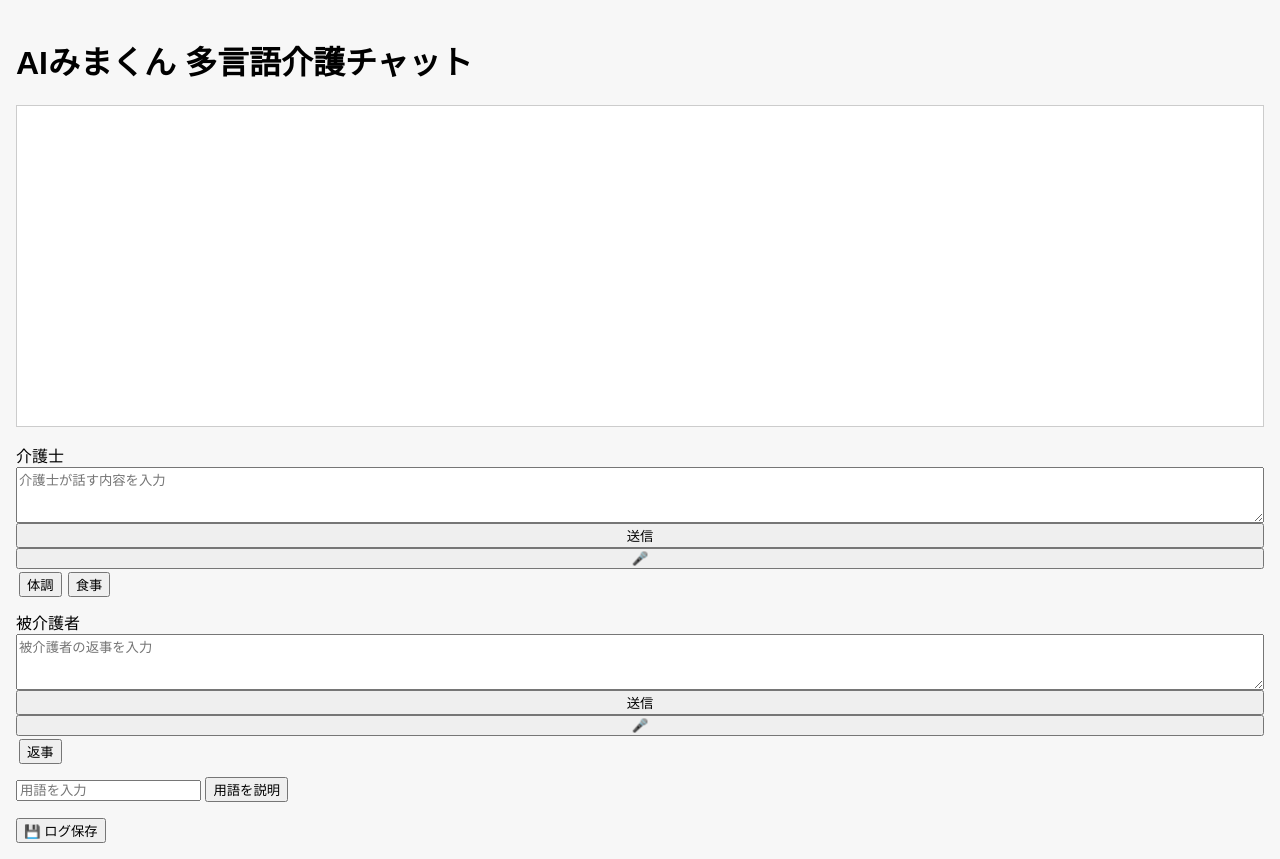
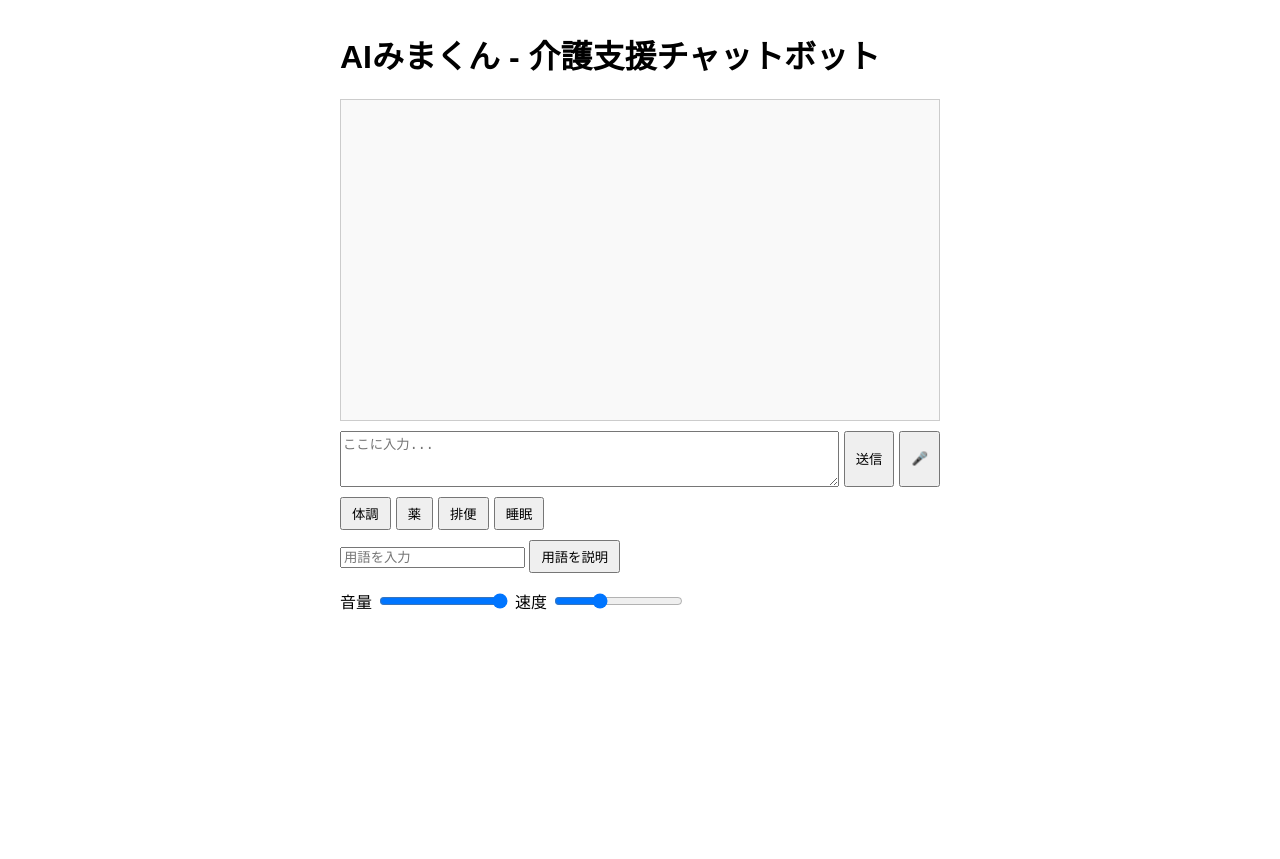
Before and after one commit to MitsunoriFukuchi692/KigosienChatbot_0621, a Flask app: page / in a window 1280 px wide. After the commit the page ends 610 px from the top, so only its background shows below. Run offline with Flask 3, Linux system fonts and the light colour scheme.

Commit message:
テンプレート追加・スマホ対応・TTS調整対応

```diff
--- a/static/css/styles.css
+++ b/static/css/styles.css
@@ -1,46 +1,44 @@
+
 body {
   font-family: sans-serif;
-  background: #f7f7f7;
   margin: 0;
-  padding: 1em;
+  padding: 0;
+}
+.container {
+  max-width: 600px;
+  margin: auto;
+  padding: 10px;
 }
 .chat-container {
   height: 300px;
-  overflow-y: auto;
-  background: white;
+  overflow-y: scroll;
   border: 1px solid #ccc;
   padding: 10px;
-  margin-bottom: 1em;
+  background: #f9f9f9;
 }
-.chat-bubble {
-  padding: 8px;
-  margin: 5px;
-  border-radius: 10px;
-  max-width: 80%;
-}
-.chat-bubble.caregiver {
-  background-color: #d0e6ff;
-  text-align: left;
-}
-.chat-bubble.patient {
-  background-color: #fff3b0;
-  text-align: right;
-}
-.input-container {
+.controls {
   display: flex;
-  flex-direction: column;
-  gap: 10px;
-}
-.input-section {
-  display: flex;
-  flex-direction: column;
+  gap: 5px;
+  margin-top: 10px;
 }
 textarea {
+  flex: 1;
   height: 50px;
 }
-.template-panel button {
-  margin: 3px;
+button {
+  padding: 5px 10px;
 }
-.term-section {
+.template-buttons, .phrase-options, .tts-controls {
   margin-top: 10px;
+  display: flex;
+  gap: 5px;
+  flex-wrap: wrap;
 }
+@media screen and (max-width: 600px) {
+  .controls, .template-buttons, .phrase-options {
+    flex-direction: column;
+  }
+  textarea {
+    height: 80px;
+  }
+}
--- a/static/js/chatbot.js
+++ b/static/js/chatbot.js
@@ -1,87 +1,81 @@
-let chatContainer = document.getElementById("chat-container");
-let termResult = document.getElementById("term-result");
 
-function sendMessage(role) {
-  const input = document.getElementById(`input-${role}`);
-  const message = input.value.trim();
-  if (!message) return;
+const userInput = document.getElementById("user-input");
+const sendButton = document.getElementById("send-button");
+const micButton = document.getElementById("mic-button");
+const chatContainer = document.getElementById("chat-container");
+const explainButton = document.getElementById("explain-button");
+const termInput = document.getElementById("term-input");
+const termExplanation = document.getElementById("term-explanation");
+const phraseOptions = document.getElementById("phrase-options");
 
-  const bubble = document.createElement("div");
-  bubble.className = `chat-bubble ${role}`;
-  bubble.textContent = `${role === "caregiver" ? "介護士" : "被介護者"}：${message}`;
-  chatContainer.appendChild(bubble);
+const volumeControl = document.getElementById("volume");
+const rateControl = document.getElementById("rate");
+
+const templates = {
+  "体調": ["体調はどうですか？", "気になる所はありますか？"],
+  "薬": ["薬は飲みましたか？", "飲み忘れはありませんか？"],
+  "排便": ["今日は排便がありましたか？", "便の調子はどうですか？"],
+  "睡眠": ["昨夜はよく眠れましたか？", "今朝は何時に起きましたか？"]
+};
+
+document.querySelectorAll(".category-button").forEach(button => {
+  button.addEventListener("click", () => {
+    const category = button.dataset.category;
+    phraseOptions.innerHTML = "";
+    templates[category].forEach(phrase => {
+      const p = document.createElement("button");
+      p.textContent = phrase;
+      p.addEventListener("click", () => {
+        userInput.value = phrase;
+      });
+      phraseOptions.appendChild(p);
+    });
+  });
+});
+
+sendButton.onclick = () => {
+  const text = userInput.value;
+  if (!text) return;
+  appendMessage("👤", text);
+  fetch("/chat", {
+    method: "POST",
+    headers: {'Content-Type': 'application/json'},
+    body: JSON.stringify({message: text})
+  })
+  .then(res => res.json())
+  .then(data => {
+    appendMessage("🤖", data.response);
+    speakText(data.response);
+  });
+  userInput.value = "";
+};
+
+function appendMessage(sender, text) {
+  const msg = document.createElement("div");
+  msg.className = "message";
+  msg.innerHTML = `<strong>${sender}</strong>: ${text}`;
+  chatContainer.appendChild(msg);
   chatContainer.scrollTop = chatContainer.scrollHeight;
-  input.value = "";
-
-  // 音声読み上げ
-  const utter = new SpeechSynthesisUtterance(message);
-  utter.lang = "ja-JP";
-  speechSynthesis.speak(utter);
 }
 
-function startRecognition(role) {
-  if (!('webkitSpeechRecognition' in window)) return;
-  const recognition = new webkitSpeechRecognition();
-  recognition.lang = "ja-JP";
-  recognition.start();
-  recognition.onresult = function (e) {
-    document.getElementById(`input-${role}`).value = e.results[0][0].transcript;
-  };
-}
-
-function explainTerm() {
-  const term = document.getElementById("term-input").value.trim();
+explainButton.onclick = () => {
+  const term = termInput.value;
   if (!term) return;
   fetch("/explain", {
     method: "POST",
-    headers: { "Content-Type": "application/json" },
-    body: JSON.stringify({ term })
+    headers: {'Content-Type': 'application/json'},
+    body: JSON.stringify({term})
   })
   .then(res => res.json())
   .then(data => {
-    termResult.textContent = data.explanation || "説明できませんでした。";
+    termExplanation.textContent = data.explanation;
+    speakText(data.explanation);
   });
-}
-
-function saveLog() {
-  const lines = Array.from(chatContainer.children).map(div => div.textContent);
-  const blob = new Blob([lines.join("\n")], { type: "text/plain" });
-  const a = document.createElement("a");
-  a.href = URL.createObjectURL(blob);
-  a.download = "chat_log.txt";
-  a.click();
-}
-
-// テンプレート例（カテゴリ毎に追加可能）
-const templates = {
-  caregiver: {
-    "体調": ["体調はどうですか？", "痛みはありますか？"],
-    "食事": ["ご飯は食べましたか？", "食欲はありますか？"]
-  },
-  patient: {
-    "返事": ["はい、元気です", "いいえ、少し痛いです"]
-  }
 };
 
-function loadTemplates() {
-  ["caregiver", "patient"].forEach(role => {
-    const container = document.getElementById(`${role}-templates`);
-    Object.entries(templates[role]).forEach(([category, phrases]) => {
-      const btn = document.createElement("button");
-      btn.textContent = category;
-      btn.onclick = () => {
-        container.innerHTML = "";
-        phrases.forEach(phrase => {
-          const sub = document.createElement("button");
-          sub.textContent = phrase;
-          sub.onclick = () => {
-            document.getElementById(`input-${role}`).value = phrase;
-          };
-          container.appendChild(sub);
-        });
-      };
-      container.appendChild(btn);
-    });
-  });
+function speakText(text) {
+  const utterance = new SpeechSynthesisUtterance(text);
+  utterance.volume = parseFloat(volumeControl.value);
+  utterance.rate = parseFloat(rateControl.value);
+  speechSynthesis.speak(utterance);
 }
-document.addEventListener("DOMContentLoaded", loadTemplates);
--- a/templates/index.html
+++ b/templates/index.html
@@ -1,41 +1,38 @@
+
 <!DOCTYPE html>
 <html lang="ja">
 <head>
-  <meta charset="UTF-8">
-  <title>AIみまくん介護チャット</title>
-  <link rel="stylesheet" href="/static/css/styles.css">
+  <meta charset="UTF-8" />
+  <meta name="viewport" content="width=device-width, initial-scale=1.0"/>
+  <title>介護支援チャットボット</title>
+  <link rel="stylesheet" href="/static/css/styles.css" />
 </head>
 <body>
-  <h1>AIみまくん 多言語介護チャット</h1>
-
-  <div class="chat-container" id="chat-container"></div>
-
-  <div class="input-container">
-    <div class="input-section caregiver">
-      <label>介護士</label>
-      <textarea id="input-caregiver" placeholder="介護士が話す内容を入力"></textarea>
-      <button onclick="sendMessage('caregiver')">送信</button>
-      <button onclick="startRecognition('caregiver')">🎤</button>
-      <div id="caregiver-templates" class="template-panel"></div>
+  <div class="container">
+    <h1>AIみまくん - 介護支援チャットボット</h1>
+    <div class="chat-container" id="chat-container"></div>
+    <div class="controls">
+      <textarea id="user-input" placeholder="ここに入力..."></textarea>
+      <button id="send-button">送信</button>
+      <button id="mic-button">🎤</button>
     </div>
-
-    <div class="input-section patient">
-      <label>被介護者</label>
-      <textarea id="input-patient" placeholder="被介護者の返事を入力"></textarea>
-      <button onclick="sendMessage('patient')">送信</button>
-      <button onclick="startRecognition('patient')">🎤</button>
-      <div id="patient-templates" class="template-panel"></div>
+    <div class="template-buttons">
+      <button class="category-button" data-category="体調">体調</button>
+      <button class="category-button" data-category="薬">薬</button>
+      <button class="category-button" data-category="排便">排便</button>
+      <button class="category-button" data-category="睡眠">睡眠</button>
+    </div>
+    <div id="phrase-options" class="phrase-options"></div>
+    <div class="explain-area">
+      <input type="text" id="term-input" placeholder="用語を入力">
+      <button id="explain-button">用語を説明</button>
+      <p id="term-explanation"></p>
+    </div>
+    <div class="tts-controls">
+      <label>音量</label><input type="range" id="volume" min="0" max="1" step="0.1" value="1">
+      <label>速度</label><input type="range" id="rate" min="0.5" max="2" step="0.1" value="1">
     </div>
   </div>
-
-  <div class="term-section">
-    <input type="text" id="term-input" placeholder="用語を入力">
-    <button onclick="explainTerm()">用語を説明</button>
-    <p id="term-result"></p>
-  </div>
-
-  <button onclick="saveLog()">💾 ログ保存</button>
-
   <script src="/static/js/chatbot.js"></script>
 </body>
 </html>
```
